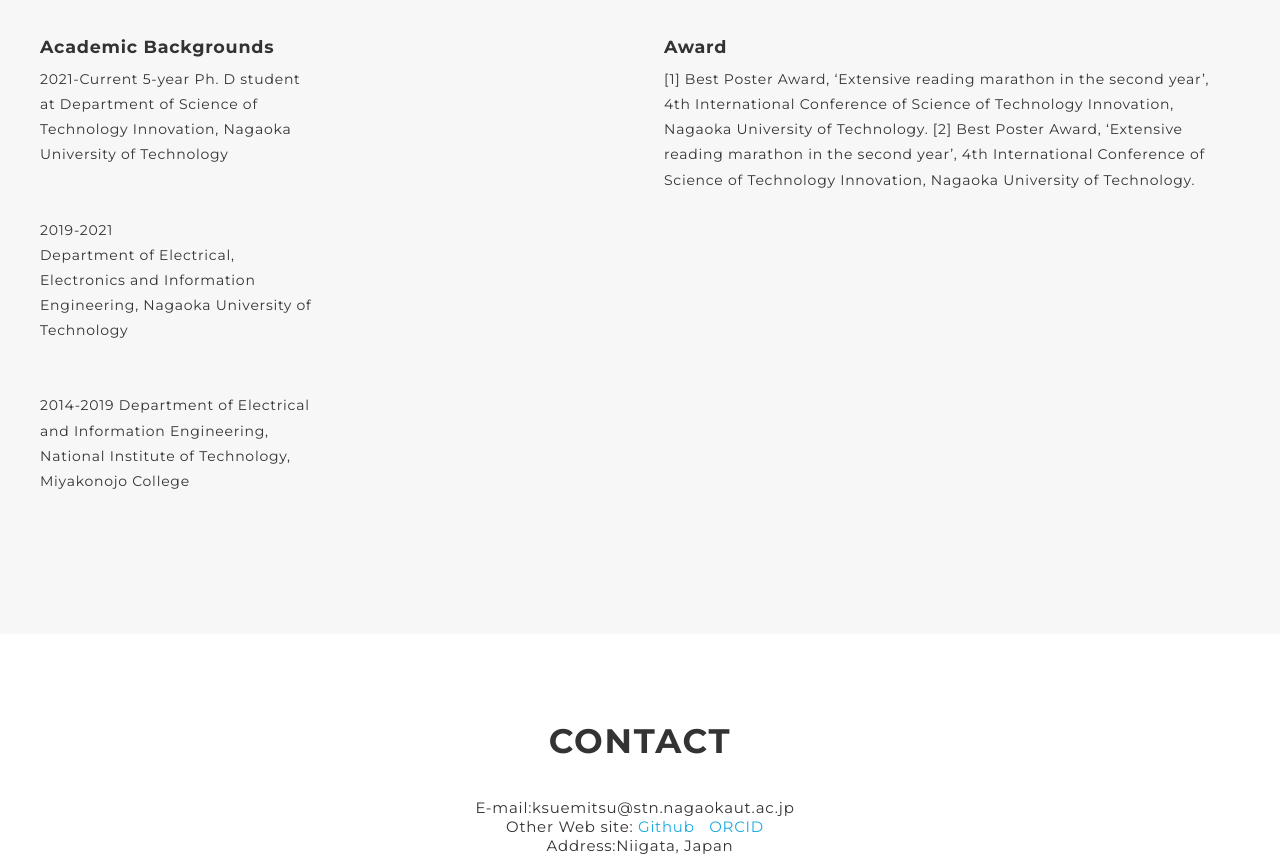
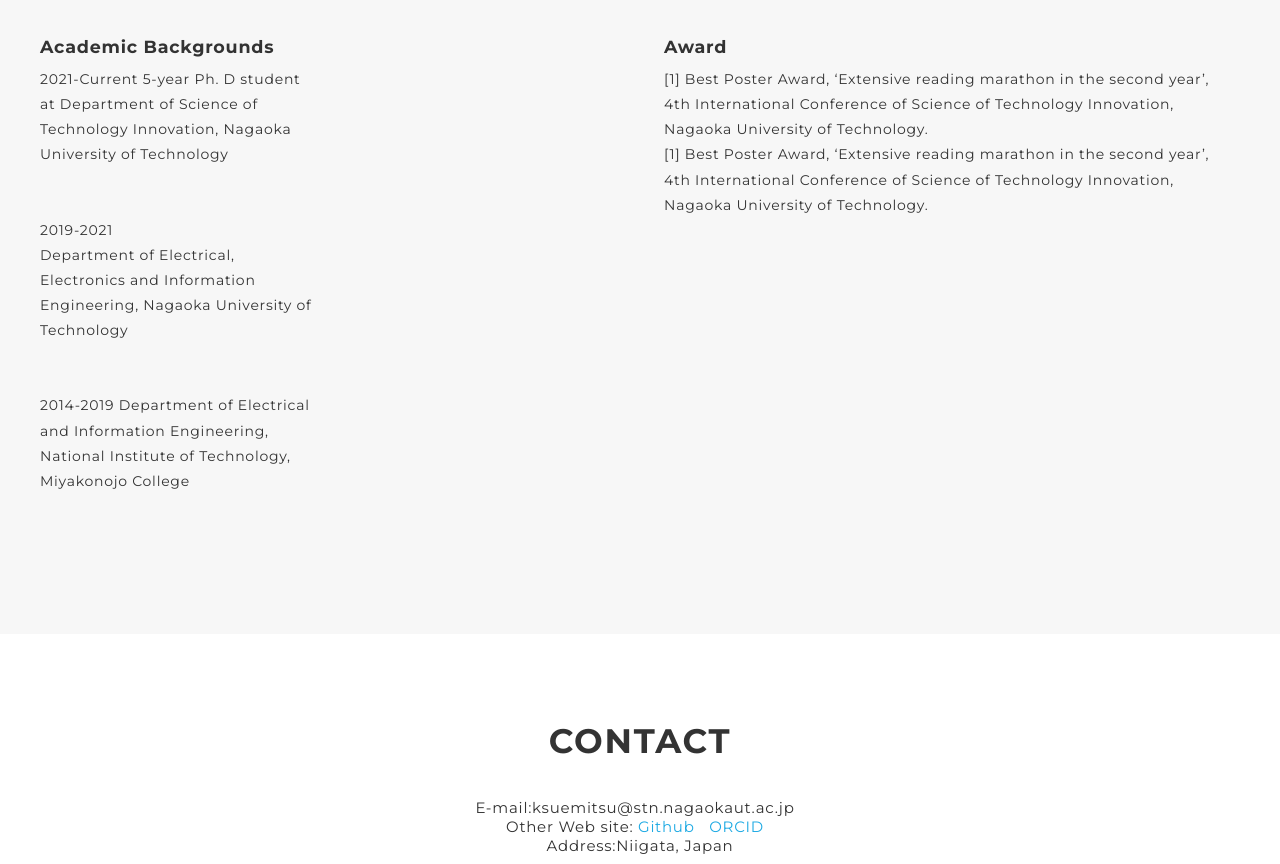
Before and after one commit to suemiken/suemiken.github.io, a plain HTML site: page index.html in a window 1280 px wide. Shown: the part 1995-2859 px from the top of the page. Drawn offline with nearby package versions, Linux system fonts and the light colour scheme.

Commit message:
Update index.html

```diff
--- a/index.html
+++ b/index.html
@@ -196,7 +196,9 @@
                 <p class="skill-text">
                   [1] Best Poster Award, ‘Extensive reading marathon in the second year’, 4th International Conference of Science
                   of Technology Innovation, Nagaoka University of Technology.
-                  [2] Best Poster Award, ‘Extensive reading marathon in the second year’, 4th International Conference of Science
+                </p>
+                <p class="skill-text">
+                  [1] Best Poster Award, ‘Extensive reading marathon in the second year’, 4th International Conference of Science
                   of Technology Innovation, Nagaoka University of Technology.
                 </p>
               </div>
```
